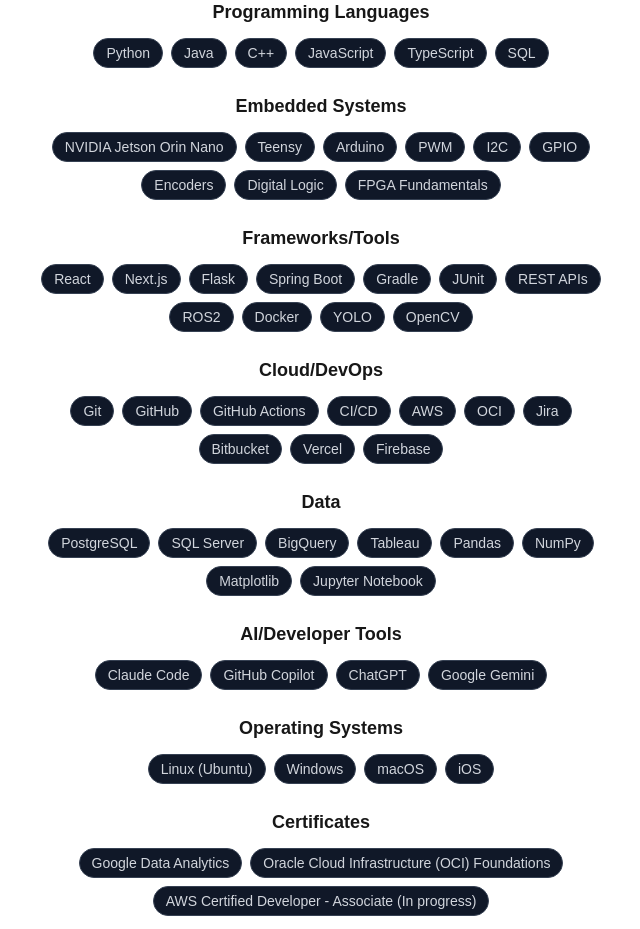
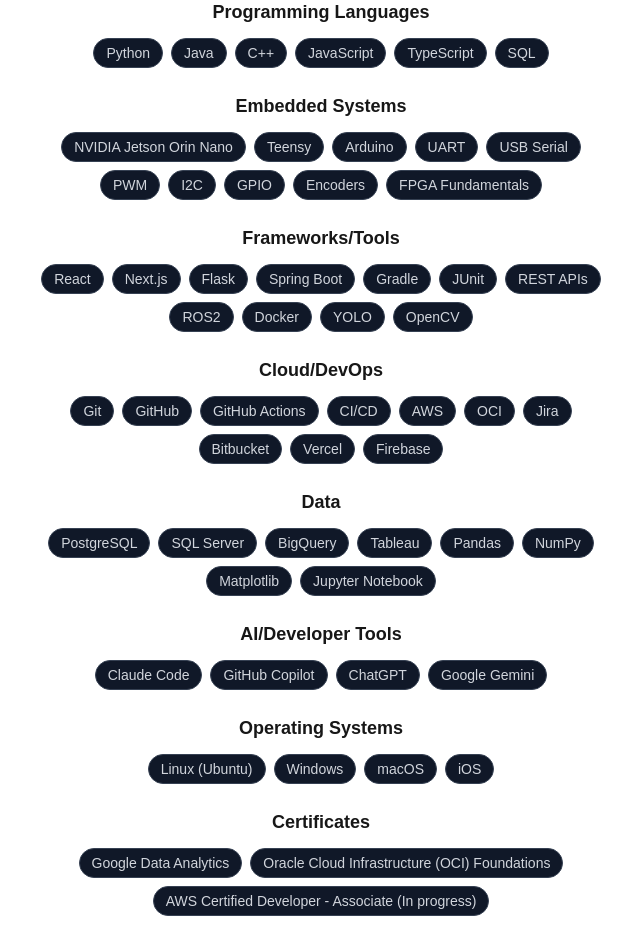
Before and after one commit to Ian8912/ian-lingo-website, a Next.js app: page /resume in a window 1280 px wide. Shown: the part 1080-2009 px from the top of the page, without its empty margins (319-959 px from the left). Built offline with nearby package versions, Linux system fonts and the light colour scheme.

Commit message:
docs: update skills section in Resume page

```diff
--- a/src/components/Skills.tsx
+++ b/src/components/Skills.tsx
@@ -5,7 +5,7 @@
   },
   {
     category: "Embedded Systems",
-    items: ["NVIDIA Jetson Orin Nano", "Teensy", "Arduino", "PWM", "I2C", "GPIO", "Encoders", "Digital Logic", "FPGA Fundamentals"],
+    items: ["NVIDIA Jetson Orin Nano", "Teensy", "Arduino", "UART", "USB Serial", "PWM", "I2C", "GPIO", "Encoders", "FPGA Fundamentals"],
   },
   {
     category: "Frameworks/Tools",
```
